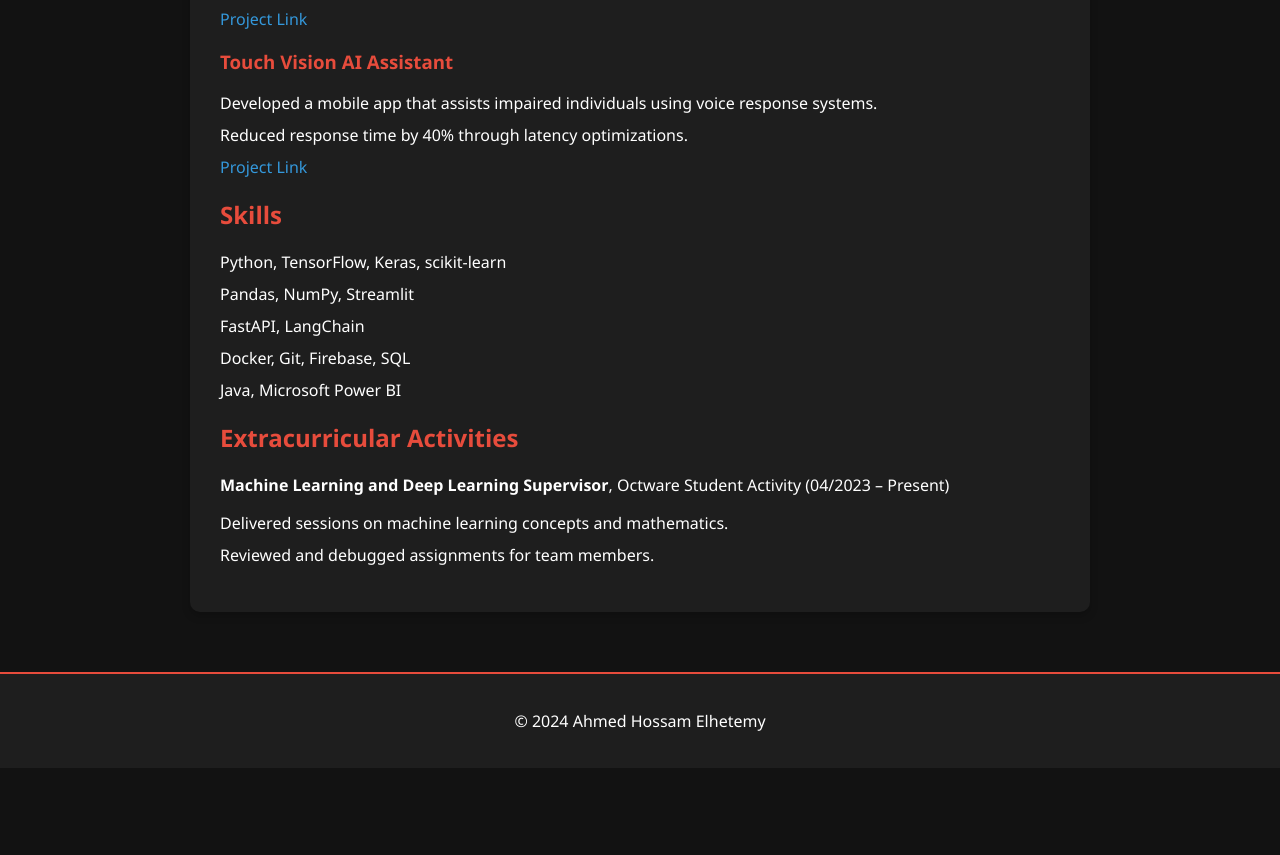
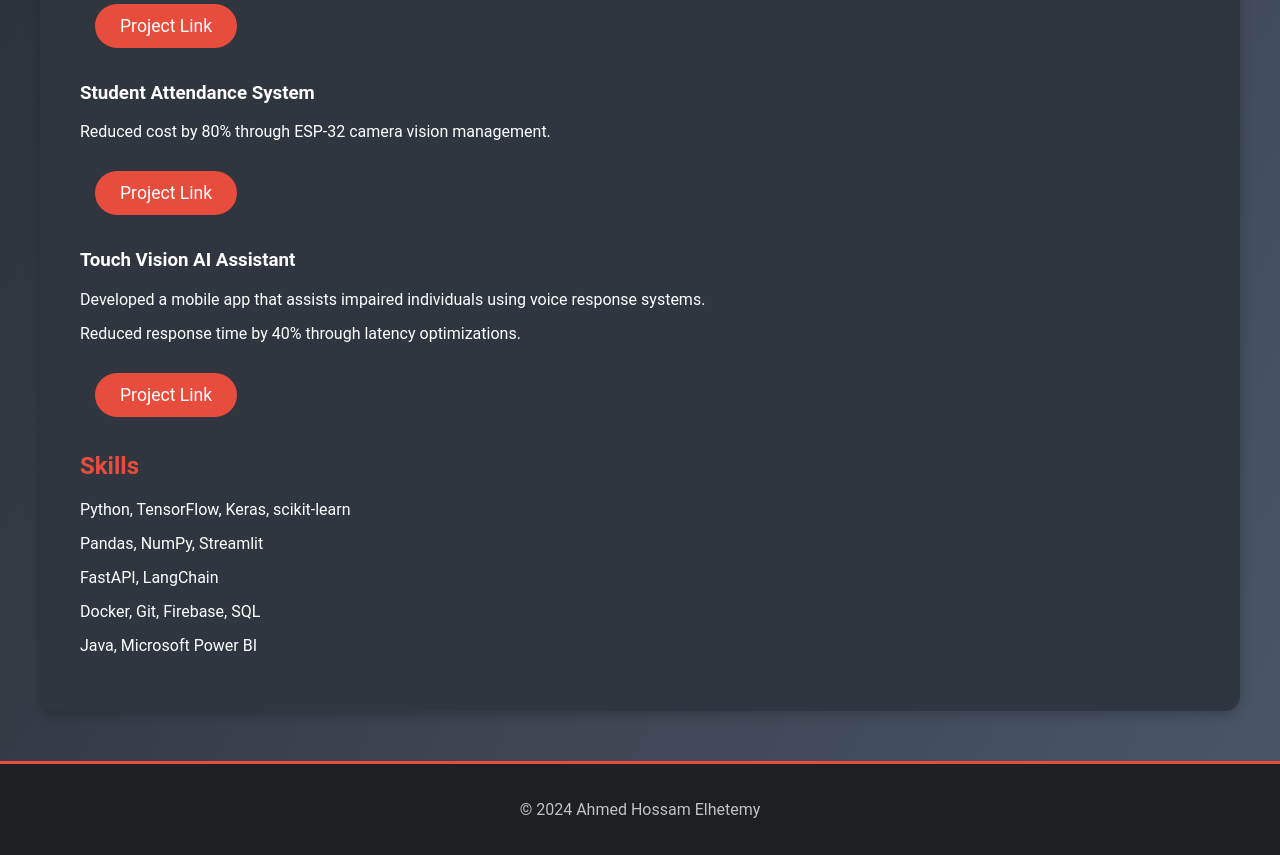
Before and after one commit to AhmedHossam23/AhmedHossam23.github.io, a plain HTML site: page index.html in a window 1280 px wide. Shown: the part 1699-2554 px from the top of the page. Before the commit the page ends 2467 px from the top, so only its background shows below. Drawn offline with Linux system fonts and the light colour scheme.

Commit message:
Update index.html

```diff
--- a/index.html
+++ b/index.html
@@ -5,44 +5,39 @@
     <meta name="viewport" content="width=device-width, initial-scale=1.0">
     <title>Ahmed Hossam Elhetemy Portfolio</title>
     <style>
-        /* Global Styles */
+        /* Global Styling */
         body {
-            font-family: 'Segoe UI', Tahoma, Geneva, Verdana, sans-serif;
-            background-color: #121212;
-            color: #ffffff;
+            font-family: 'Roboto', sans-serif;
             margin: 0;
             padding: 0;
+            background: linear-gradient(120deg, #1d1f21, #4a5668);
+            color: #ffffff;
         }
+
+        /* Container Styling */
         .container {
-            max-width: 900px;
+            max-width: 1200px;
             margin: 0 auto;
             padding: 20px;
-        }
-        h1, h2, h3 {
-            color: #e74c3c;
-        }
-        a {
-            color: #3498db;
-            text-decoration: none;
-        }
-        a:hover {
-            text-decoration: underline;
         }
 
         /* Header Section */
         .header {
             text-align: center;
             padding: 50px 0;
-            background-color: #1e1e1e;
-            border-bottom: 2px solid #e74c3c;
+            background: linear-gradient(45deg, #2c3e50, #34495e);
+            border-bottom: 5px solid #e74c3c;
         }
+
         .header h1 {
             margin: 0;
-            font-size: 3em;
-            letter-spacing: 1px;
+            font-size: 3.5em;
+            letter-spacing: 2px;
         }
+
         .header p {
-            margin: 5px;
+            margin: 10px 0;
+            font-size: 1.2em;
         }
 
         /* Profile Image */
@@ -53,32 +48,60 @@
             margin: 20px auto;
             border: 5px solid #e74c3c;
             object-fit: cover;
-            box-shadow: 0 4px 8px rgba(0, 0, 0, 0.3);
+            transition: transform 0.3s ease;
+        }
+
+        .profile-pic:hover {
+            transform: scale(1.1);
+        }
+
+        /* Button Styling */
+        .button {
+            display: inline-block;
+            padding: 12px 25px;
+            margin: 15px;
+            color: #ffffff;
+            background-color: #e74c3c;
+            border-radius: 30px;
+            text-decoration: none;
+            font-size: 1.1em;
+            transition: background-color 0.3s ease;
+        }
+
+        .button:hover {
+            background-color: #c0392b;
         }
 
         /* Content Section */
         .content {
-            background-color: #1e1e1e;
-            padding: 30px;
-            border-radius: 10px;
-            box-shadow: 0 4px 8px rgba(0, 0, 0, 0.2);
-            animation: fadeInUp 1s ease-in-out;
+            background-color: #2f3640;
+            padding: 40px;
+            margin: 30px 0;
+            border-radius: 15px;
+            box-shadow: 0 4px 12px rgba(0, 0, 0, 0.2);
         }
+
+        h2 {
+            color: #e74c3c;
+            margin-bottom: 20px;
+        }
+
         ul {
             list-style-type: none;
             padding: 0;
         }
+
         ul li {
-            margin-bottom: 10px;
+            margin-bottom: 15px;
         }
 
         /* Footer */
         .footer {
             text-align: center;
             padding: 20px;
-            background-color: #1e1e1e;
-            margin-top: 40px;
-            border-top: 2px solid #e74c3c;
+            background-color: #1d1f21;
+            color: #bdc3c7;
+            border-top: 3px solid #e74c3c;
         }
 
         /* Animations */
@@ -92,21 +115,6 @@
                 transform: translateY(0);
             }
         }
-
-        /* Button Styles */
-        .button {
-            display: inline-block;
-            padding: 10px 20px;
-            color: #fff;
-            background-color: #e74c3c;
-            border-radius: 5px;
-            text-decoration: none;
-            transition: background-color 0.3s ease;
-        }
-        .button:hover {
-            background-color: #c0392b;
-        }
-
     </style>
 </head>
 <body>
@@ -114,7 +122,7 @@
 <div class="header">
     <img src="https://github.com/AhmedHossam23/AhmedHossam23.github.io/blob/main/IMG_1321.jpeg" alt="Ahmed Hossam Elhetemy" class="profile-pic">
     <h1>Ahmed Hossam Elhetemy</h1>
-    <p>Email: <a href="mailto:aelhetemy@gmail.com">aelhetemy@gmail.com</a></p>
+    <p>Email: <a href="mailto:aelhetemy@gmail.com" class="button">aelhetemy@gmail.com</a></p>
     <p>Location: Nasr City, Cairo</p>
     <p>
         <a href="https://github.com/AhmedHossam23" class="button">GitHub</a>
@@ -124,12 +132,12 @@
 
 <div class="container">
     <div class="content">
-        <section class="section">
+        <section>
             <h2>Objective</h2>
             <p>Passionate Machine Learning Engineer with a deep understanding of mathematical principles and a strong foundation in NLP. Driven by a love for problem-solving, I excel at developing and deploying data-driven solutions that optimize cost and performance.</p>
         </section>
 
-        <section class="section">
+        <section>
             <h2>Education</h2>
             <ul>
                 <li><strong>Bachelor of Engineering - Electronics and Communications</strong>, Mansoura University (2020 - 2025)</li>
@@ -137,7 +145,7 @@
             </ul>
         </section>
 
-        <section class="section">
+        <section>
             <h2>Experience</h2>
             <h3>Machine Learning Contributor, Unify (08/2024 – 11/2024)</h3>
             <ul>
@@ -161,37 +169,37 @@
             </ul>
         </section>
 
-        <section class="section">
+        <section>
             <h2>Projects</h2>
             <h3>Custom Business Chatbot</h3>
             <ul>
                 <li>Developed a RAG system for business document retrieval and KPI extraction.</li>
                 <li>Optimized latency for fast responses and cost-efficiency using local LLMs.</li>
-                <li><a href="https://github.com/AhmedHossam23/datatalk/blob/main/ABGbot.py">Project Link</a></li>
+                <li><a href="https://github.com/AhmedHossam23/datatalk/blob/main/ABGbot.py" class="button">Project Link</a></li>
             </ul>
 
             <h3>Real-time Earthquake Prediction System</h3>
             <ul>
                 <li>Built an ETL pipeline and applied statistical analysis to optimize model performance.</li>
                 <li>Increased model accuracy by 7% using voting regressor techniques.</li>
-                <li><a href="https://github.com/MohamedElweza/Earthquake_app/tree/main/Ai">Project Link</a></li>
+                <li><a href="https://github.com/MohamedElweza/Earthquake_app/tree/main/Ai" class="button">Project Link</a></li>
             </ul>
 
             <h3>Student Attendance System</h3>
             <ul>
                 <li>Reduced cost by 80% through ESP-32 camera vision management.</li>
-                <li><a href="https://github.com/AhmedHossam23/Attendance_with_DL">Project Link</a></li>
+                <li><a href="https://github.com/AhmedHossam23/Attendance_with_DL" class="button">Project Link</a></li>
             </ul>
 
             <h3>Touch Vision AI Assistant</h3>
             <ul>
                 <li>Developed a mobile app that assists impaired individuals using voice response systems.</li>
                 <li>Reduced response time by 40% through latency optimizations.</li>
-                <li><a href="https://github.com/MohamedElweza/TouchVision/tree/main/ai">Project Link</a></li>
+                <li><a href="https://github.com/MohamedElweza/TouchVision/tree/main/ai" class="button">Project Link</a></li>
             </ul>
         </section>
 
-        <section class="section">
+        <section>
             <h2>Skills</h2>
             <ul>
                 <li>Python, TensorFlow, Keras, scikit-learn</li>
@@ -199,15 +207,6 @@
                 <li>FastAPI, LangChain</li>
                 <li>Docker, Git, Firebase, SQL</li>
                 <li>Java, Microsoft Power BI</li>
-            </ul>
-        </section>
-
-        <section class="section">
-            <h2>Extracurricular Activities</h2>
-            <p><strong>Machine Learning and Deep Learning Supervisor</strong>, Octware Student Activity (04/2023 – Present)</p>
-            <ul>
-                <li>Delivered sessions on machine learning concepts and mathematics.</li>
-                <li>Reviewed and debugged assignments for team members.</li>
             </ul>
         </section>
     </div>
```
